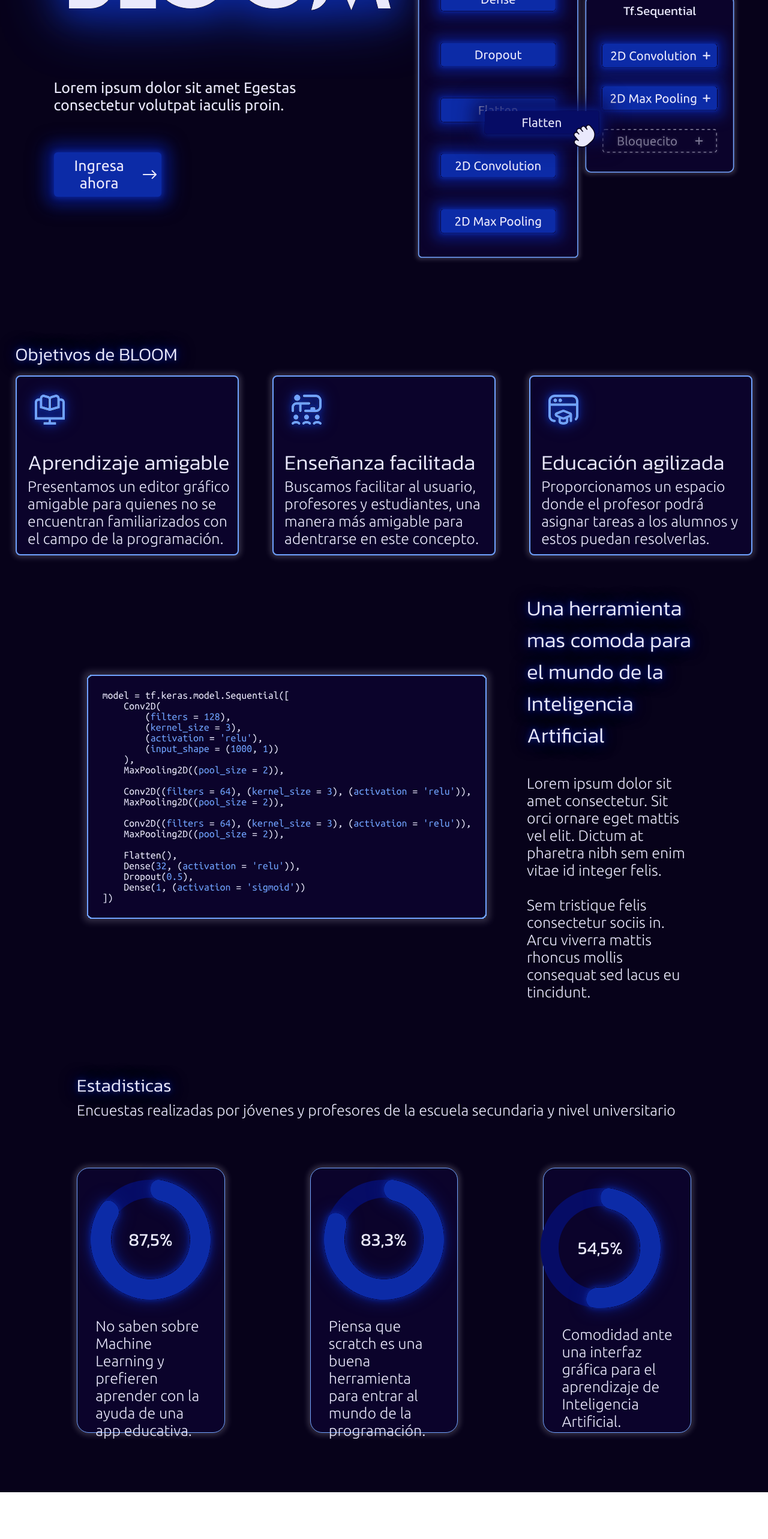
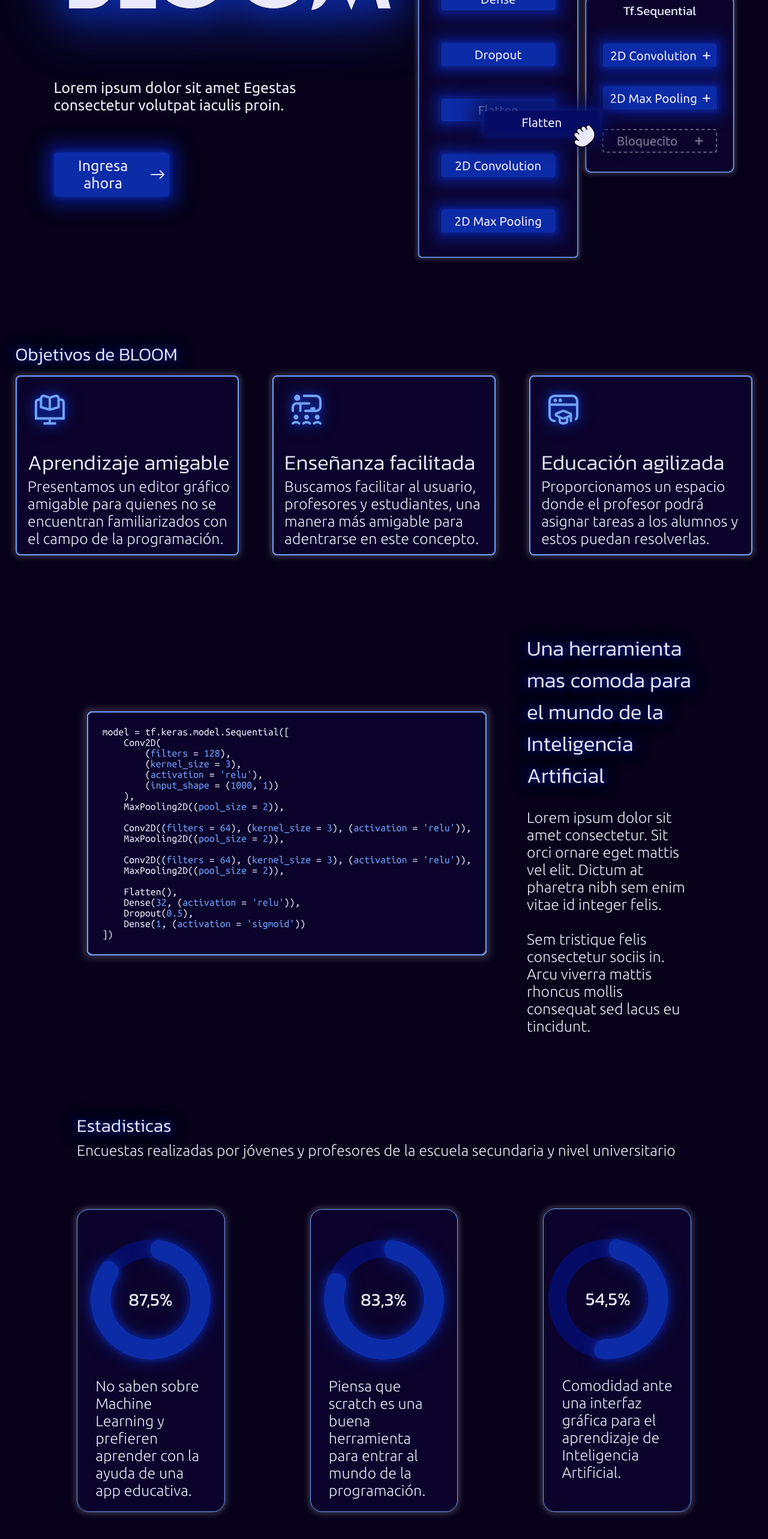
Before and after one commit to Agusschajris/BLOOM, a Next.js app in the folder bloom/: page / in a window 1280 px wide. Shown: the part 232-2798 px from the top of the page at 60% size. Before the commit the page ends 2720 px from the top, so only its background shows below. Built offline with nearby package versions, Linux system fonts and the light colour scheme; no server answers.

Commit message:
fix: landing style

```diff
--- a/bloom/styles/landing.css
+++ b/bloom/styles/landing.css
@@ -2,6 +2,7 @@
     margin: 0;
 }
 body{
+    background-color: #07021A;
     color: #EAE9FC;
     font-family: "Ubuntu", sans-serif;
     font-weight: 400;
--- a/bloom/styles/landing.module.scss
+++ b/bloom/styles/landing.module.scss
@@ -33,7 +33,7 @@
     align-items: center;
     justify-content: center;
     gap: 5px;
-    width: 28%;
+    width: 30%;
     padding: 8px;
     border: none;
     border-radius: 6px;
@@ -52,7 +52,8 @@
 }
 
 .sectionTwo{
-    height:50vh;
+    height:fit-content;
+    margin-bottom: 10%;
 }
 
 .sectionTwo h1{
@@ -91,11 +92,12 @@
 }
 
 .sectionThree{
-    height: 90vh;
+    height: fit-content;
     display: flex;
     margin-left: 10%;
     margin-right: 10%;
     gap: 50px;
+    margin-bottom: 10%;
 }
 
 .columnThree{
@@ -103,7 +105,7 @@
     flex-direction: column;
     justify-content: center;
     align-items: center;
-    gap: 40px;
+    gap: 30px;
 }
 
 .sectionThree h1{
@@ -116,12 +118,13 @@
 }
 
 .sectionFour{
-    height: 100vh;
+    height: fit-content;
     margin-left: 10%;
     margin-right: 10%;
     display: flex;
     flex-direction: column;
     justify-content: center;
+    margin-bottom: 10%;
 }
 
 .sectionFour h1{
@@ -142,7 +145,7 @@
 
 .estadistica{
     width: 20%;
-    height: 400px;
+    height: 40%;
     display: flex;
     flex-direction: column;
     align-items: center;
@@ -161,5 +164,9 @@
 }
 
 .estadistica:last-child{
-    align-items: flex-end;
+    align-items: center;
 }
+
+.estadistica:last-child p{
+    margin-bottom: 15%;
+}
```
